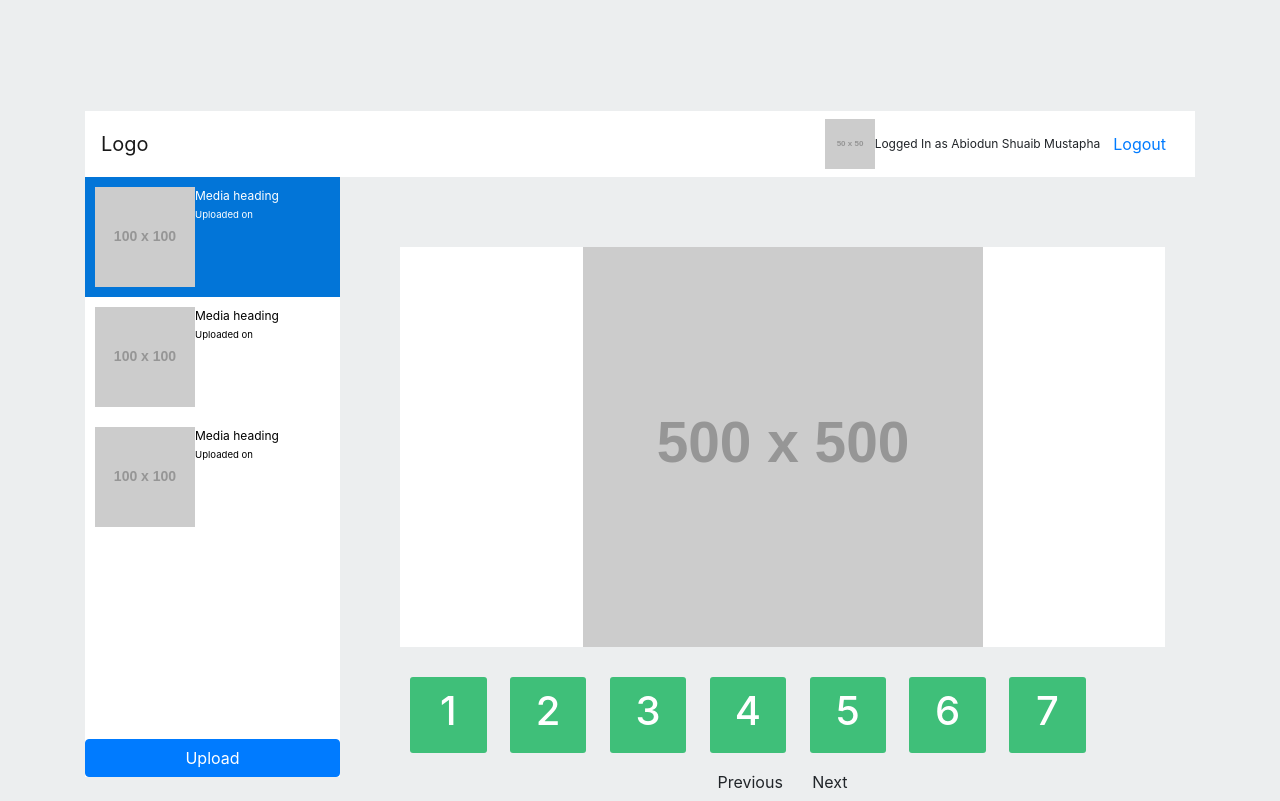
After one commit to abiodun0/photo-editing-application, a Django app: page /dashboard in a window 1280 px wide. The commit adds this page. Run offline with Django 3.2, Linux system fonts and the light colour scheme; parts of the project's set-up code (start-up, migrations or seed data) failed here and were passed over; some libraries are stand-ins or nearby versions.

Commit message:
[Feature #110017972] dashboard desgin

```diff
--- a/image_editor/image_editor/settings/base.py
+++ b/image_editor/image_editor/settings/base.py
@@ -40,7 +40,8 @@ STATICFILES_FINDERS = (
 BOWER_COMPONENTS_ROOT = os.path.join(PROJECT_ROOT)
 
 BOWER_INSTALLED_APPS = (
-    'bootstrap#v4.0.0-alpha.2'
+    'bootstrap#v4.0.0-alpha.2',
+    'mdi',
 )
 # Application definition
 
--- a/image_editor/image_editor/urls.py
+++ b/image_editor/image_editor/urls.py
@@ -21,5 +21,4 @@ import userprofile.urls
 urlpatterns = [
  url(r'^', include(userprofile.urls)),
     url(r'^admin/', admin.site.urls),
-    url(r'^/', admin.site.urls),
 ]
--- a/image_editor/static/css/style.css
+++ b/image_editor/static/css/style.css
@@ -0,0 +1,90 @@
+body{
+    background-color:#eceeef;
+    font-size:12px;
+}
+
+.index-content{
+    width:600px;
+}
+
+
+.home.container {
+  display: flex;
+  justify-content: center;
+  align-items: center;
+  height:100vh;
+}
+.upload-div{
+  position:relative;
+  height:600px;
+  background-color:#fff;
+}
+.upload-div button{
+  position:absolute;
+  bottom:0;
+}
+.navbar.navbar-light{
+    background-color:#fff;
+    margin-top:10%;
+}
+.uploaded{
+  background-color:#fff;
+  min-height: 1px;
+  padding: 10px;
+}
+  .uploaded .media, .uploaded .media-body{
+  vertical-align: middle;
+  color:black;
+
+}
+  .uploaded.active{
+    background-color: #0275D8;
+  }
+   .uploaded.active .media-body p{
+    color:white;
+   }
+
+.edit-div{
+  padding:70px 30px 40px 30px;
+  max-height:400px;
+}
+.edit{
+  background-color:#fff;
+  max-height:inherit;
+}
+.edit img{
+  max-height:inherit;
+  max-width:100%;
+  margin:0 auto;
+  display:block;
+}
+
+#owl-demo .item{
+  background: #3fbf79;
+  padding: 10px;
+  margin: 10px;
+  color: #FFF;
+  -webkit-border-radius: 3px;
+  -moz-border-radius: 3px;
+  border-radius: 3px;
+  text-align: center;
+}
+#owl-demo{
+  margin-top:20px;
+}
+#owl-demo .item{
+  width:10%;
+  display:inline-block;
+}
+.customNavigation{
+  text-align: center;
+}
+//use styles below to disable ugly selection
+.customNavigation a{
+  -webkit-user-select: none;
+  -khtml-user-select: none;
+  -moz-user-select: none;
+  -ms-user-select: none;
+  user-select: none;
+  -webkit-tap-highlight-color: rgba(0, 0, 0, 0);
+}
--- /dev/null
+++ b/image_editor/templates/dashboard.html
@@ -0,0 +1,88 @@
+{% extends "layout/base.html" %}
+{% block content %}
+<div class="container">
+    <nav class="navbar navbar-light navbar-full navbar-light">
+        <a class="navbar-brand" href="#">Logo</a>
+        <form class="form-inline pull-xs-right">
+            <img src="http://placehold.it/50x50" alt="..." class="img-fluid img-circle" style="display:inline"> Logged In as Abiodun Shuaib Mustapha
+            <button type="button" class="btn btn-link">Logout</button>
+        </form>
+    </nav>
+</div>
+<div class="container">
+    <div class="row">
+        <div class="col-sm-3">
+        <div class="upload-div">
+            <div class="uploaded active">
+                <div class="media">
+                    <a class="media-left" href="#">
+                        <img class="media-object" src="http://placehold.it/100x100" alt="Generic placeholder image">
+                    </a>
+                    <div class="media-body">
+                        <p class="media-heading">Media heading
+                            <br/>
+                            <small> Uploaded on </small>
+                        </p>
+                    </div>
+                </div>
+            </div>
+            <div class="uploaded">
+                <div class="media">
+                    <a class="media-left" href="#">
+                        <img class="media-object" src="http://placehold.it/100x100" alt="Generic placeholder image">
+                    </a>
+                    <div class="media-body">
+                        <p class="media-heading">Media heading
+                            <br/>
+                            <small> Uploaded on </small>
+                        </p>
+                    </div>
+                </div>
+            </div>
+            <div class="uploaded">
+                <div class="media">
+                    <a class="media-left" href="#">
+                        <img class="media-object" src="http://placehold.it/100x100" alt="Generic placeholder image">
+                    </a>
+                    <div class="media-body">
+                        <p class="media-heading">Media heading
+                            <br/>
+                            <small> Uploaded on </small>
+                        </p>
+                    </div>
+                </div>
+            </div>
+
+        <button class="btn btn-primary btn-block"><i class="mdi mdi-upload"></i> Upload </button>
+        </div>
+    </div>
+    <div class="col-sm-9">
+    <div class="edit-div">
+        <div class="edit text-center">
+        <img src="http://placehold.it/500x500">
+
+        </div>
+
+
+
+<div id="owl-demo" class="owl-carousel owl-theme">
+  <div class="item"><h1>1</h1></div>
+  <div class="item"><h1>2</h1></div>
+  <div class="item"><h1>3</h1></div>
+  <div class="item"><h1>4</h1></div>
+  <div class="item"><h1>5</h1></div>
+  <div class="item"><h1>6</h1></div>
+  <div class="item"><h1>7</h1></div>
+ </div>
+
+     <div class="customNavigation">
+  <a class="btn prev">Previous</a>
+  <a class="btn next">Next</a>
+</div>
+
+
+</div>
+    </div>
+</div>
+</div>
+{% endblock content %}
--- a/image_editor/templates/layout/base.html
+++ b/image_editor/templates/layout/base.html
@@ -4,6 +4,7 @@
 
 <head>
     <meta name="viewport" content="width=device-width, initial-scale=1">
+     <link href="{% static 'mdi/css/materialdesignicons.min.css' %}" type="text/css" rel="stylesheet"/>
     <link href="{% static 'bootstrap/dist/css/bootstrap.min.css' %}" rel="stylesheet">
     <link href="{% static 'css/style.css' %}" type="text/css" rel="stylesheet" />
     <title>
@@ -18,8 +19,7 @@
     <script type="text/javascript" src="{% static 'js/tether.min.js' %}"></script>
     <script src="{% static 'bootstrap/dist/js/bootstrap.min.js' %}"></script>
      <script src="{% static 'js/main.js' %}"></script>
+
 </body>
-      <footer class="text-center">
-        <p>©  2015</p>
-      </footer>
+
 </html>
--- a/image_editor/userprofile/urls.py
+++ b/image_editor/userprofile/urls.py
@@ -3,4 +3,5 @@ from userprofile import views
 
 urlpatterns = [
     url(r'^$', views.IndexView.as_view(), name='index'),
+    url(r'^dashboard$', views.DashBoardView.as_view(), name='dashboard'),
     ]
--- a/image_editor/userprofile/views.py
+++ b/image_editor/userprofile/views.py
@@ -9,3 +9,11 @@ class IndexView(TemplateView):
     def get_context_data(self, **kwargs):
         context = super(IndexView, self).get_context_data(**kwargs)
         return context
+
+
+class DashBoardView(TemplateView):
+    template_name = 'dashboard.html'
+
+    def get_context_data(self, **kwargs):
+        context = super(DashBoardView, self).get_context_data(**kwargs)
+        return context
```
Also changed, not shown: image_editor/templates/index.html (+21 -1 lines).
